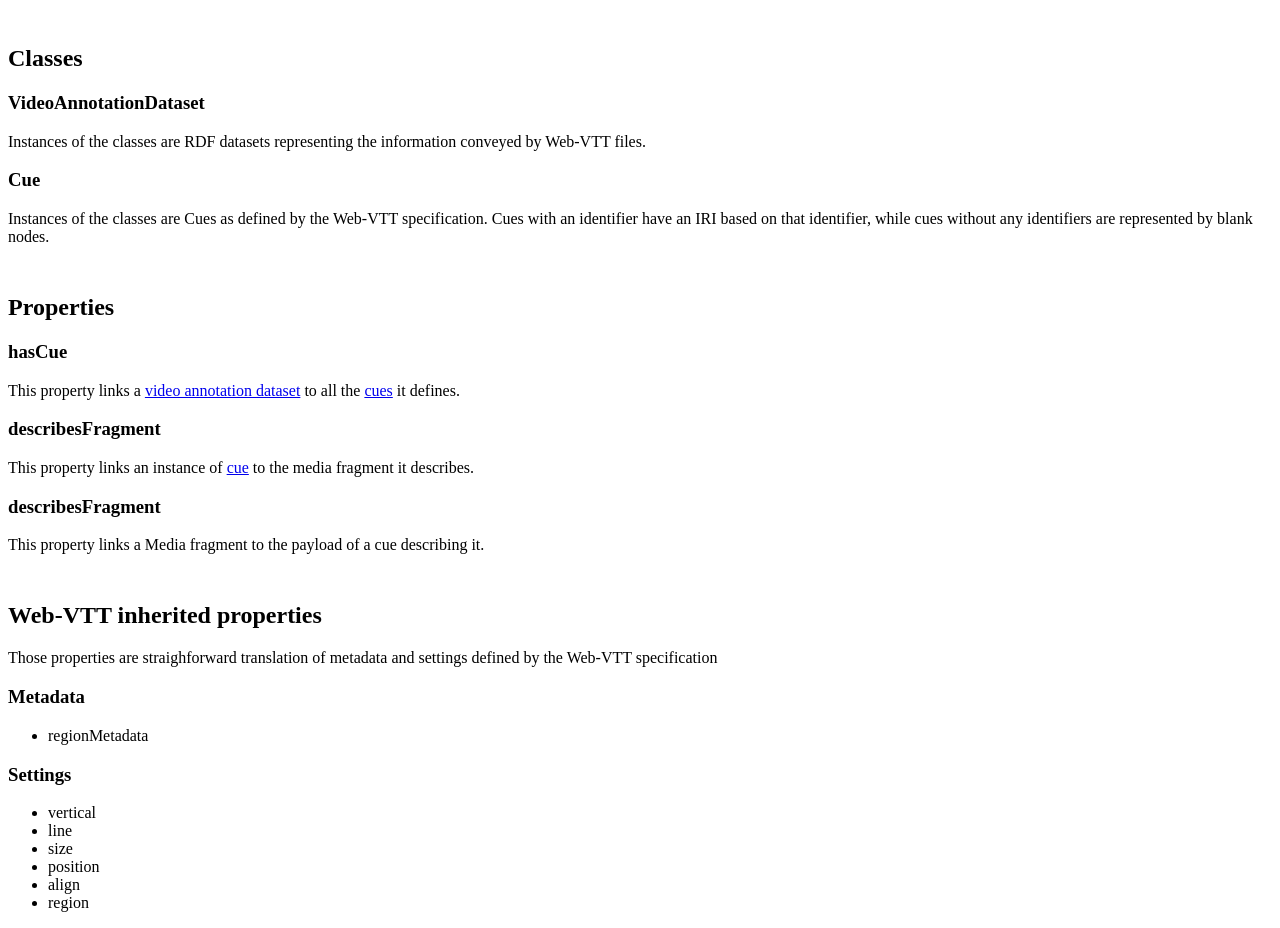
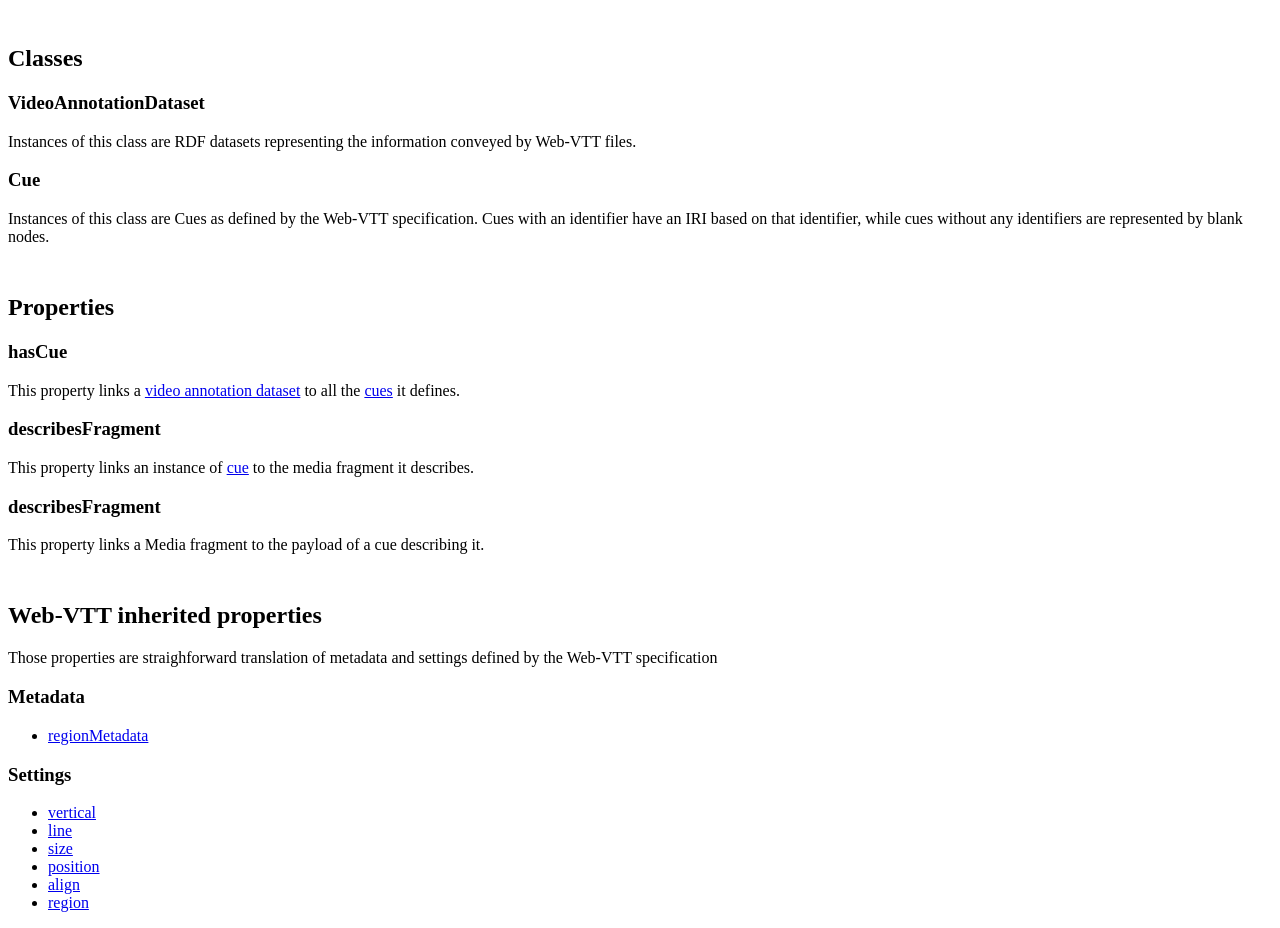
Before and after one commit to pchampin/linkedvtt, a plain HTML site: page www/onto.html in a window 1280 px wide. Shown: the part 241-1169 px from the top of the page. Drawn offline with Linux system fonts and the light colour scheme.

Commit message:
improved ontology and documentation

```diff
--- a/www/onto.html
+++ b/www/onto.html
@@ -39,11 +39,11 @@
   <h2>Classes</h2>
 
   <h3 id="VideoAnnotationDataset">VideoAnnotationDataset</h3>
-  <p>Instances of the classes are RDF datasets representing the information
+  <p>Instances of this class are RDF datasets representing the information
     conveyed by Web-VTT files.</p>
 
   <h3 id="Cue">Cue</h3>
-  <p>Instances of the classes are Cues
+  <p>Instances of this class are Cues
     as defined by the Web-VTT specification.
     Cues with an identifier have an IRI based on that identifier,
     while cues without any identifiers are represented by blank nodes.
@@ -71,17 +71,30 @@
 
   <h3>Metadata</h3>
   <ul>
-    <li id="regionMetadata">regionMetadata</li>
+    <li id="regionMetadata"><a href="http://dev.w3.org/html5/webvtt/#dfn-webvtt-region-metadata-header"
+                               >regionMetadata</a></li>
   </ul>
 
   <h3>Settings</h3>
   <ul>
-    <li id="vertical">vertical</li>
-    <li id="line">line</li>
-    <li id="size">size</li>
-    <li id="position">position</li>
-    <li id="align">align</li>
-    <li id="region">region</li>
+    <li id="vertical">
+      <a href="http://dev.w3.org/html5/webvtt/#dfn-webvtt-vertical-text-cue-setting"
+         >vertical</a></li>
+    <li id="line">
+      <a href="http://dev.w3.org/html5/webvtt/#dfn-webvtt-line-position-cue-setting"
+         >line</a></li>
+    <li id="size">
+      <a href="http://dev.w3.org/html5/webvtt/#dfn-webvtt-size-cue-setting"
+         >size</a></li>
+    <li id="position">
+      <a href="http://dev.w3.org/html5/webvtt/#dfn-webvtt-text-position-cue-setting"
+         >position</a></li>
+    <li id="align">
+      <a href="http://dev.w3.org/html5/webvtt/#dfn-webvtt-alignment-cue-setting"
+         >align</a></li>
+    <li id="region">
+      <a href="http://dev.w3.org/html5/webvtt/#dfn-webvtt-region-cue-setting"
+         >region</a></li>
   </ul>
 
  </body>
```
Also changed, not shown: 2 other files.
